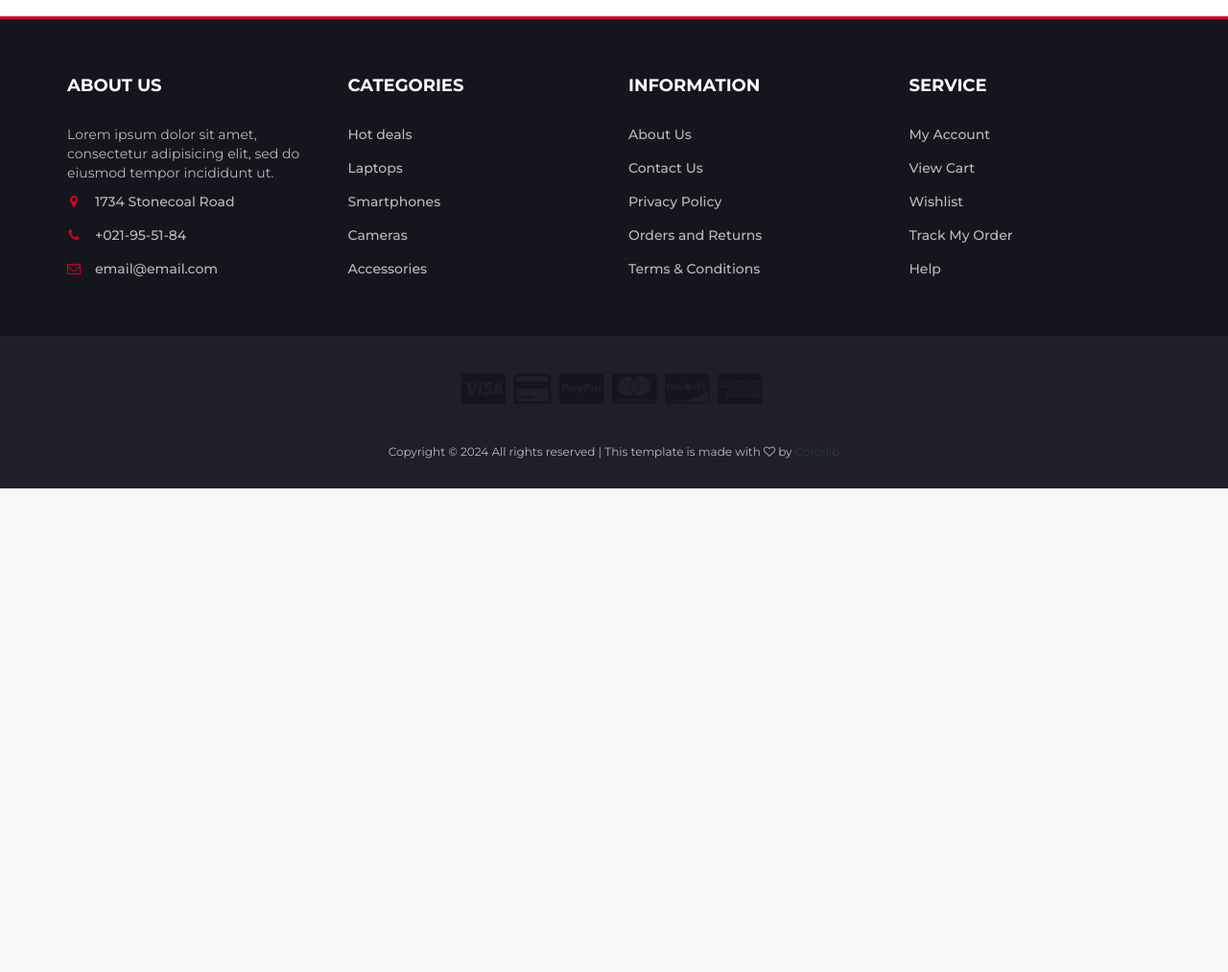
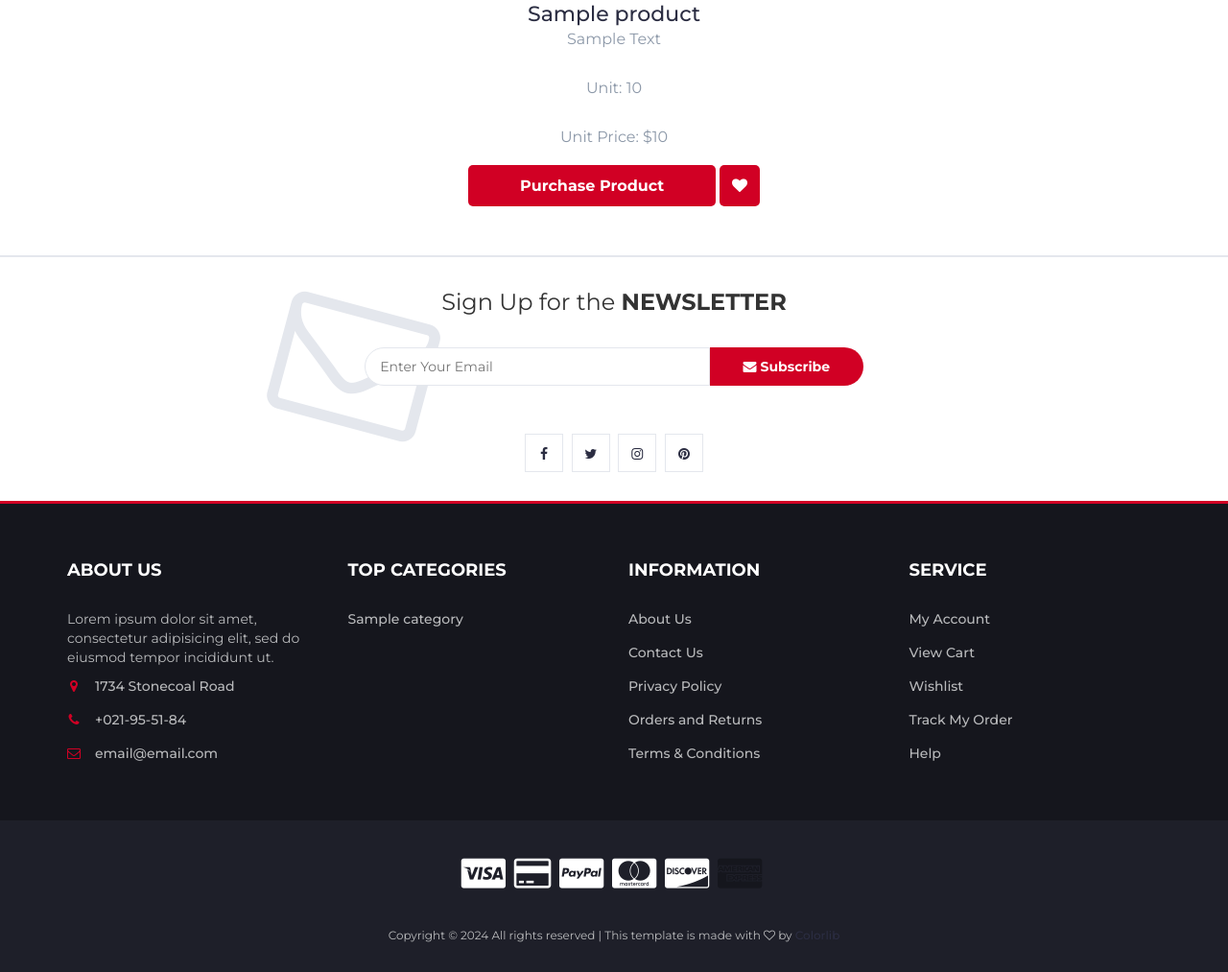
Before and after one commit to mattiasstjernstrom/agile-project, a Python web app: template templates/products/product.html in a window 1280 px wide. Shown: the part 556-1569 px from the top of the page at 96% size. Before the commit the page ends 1065 px from the top, so only its background shows below. Run offline with Jinja, Linux system fonts and the light colour scheme; the template is opened without the code that fills it: most values are stand-ins (such as "Sample title", 1, 10 or a date in 2020); form fields are guessed from the names that the template uses.

Commit message:
Some ui-bugs

```diff
--- a/app.py
+++ b/app.py
@@ -10,7 +10,7 @@ from areas.site.sitePages import siteBluePrint
 from areas.products import productBluePrint
 from areas.admin import adminBluePrint
 from areas.error import errorHandlersBluePrint
-from areas.products.services import user_is_subscribed
+from areas.products.services import user_is_subscribed, getTrendingCategories
 from models import db, seedData, user_datastore, Category
 
 app = Flask(__name__)
@@ -41,6 +41,7 @@ def context_processor():
         is_subscribed_to_newsletter = True
 
     all_categories = Category().query.all()
+    top_categories = getTrendingCategories(5)
 
     # TODO: Replace with actual data:
     user_specific_context = {
@@ -51,6 +52,7 @@ def context_processor():
     return dict(
         is_subscribed_to_newsletter=is_subscribed_to_newsletter,
         all_categories=all_categories,
+        top_categories=top_categories,
         **user_specific_context
     )
 
@@ -59,4 +61,4 @@ if __name__ == "__main__":
     with app.app_context():
         # upgrade()
         seedData(security)
-        app.run(debug=True, port=5500)
+        app.run(debug=True, port=5000)
--- a/areas/admin/__init__.py
+++ b/areas/admin/__init__.py
@@ -11,7 +11,7 @@ from forms import (
 )
 from models import NewsletterEmails, Newsletter, db
 from areas.products.services import user_is_subscribed
-from extensions import mail  # Förbreedd för att kunna skicka mail
+from extensions import mail
 
 adminBluePrint = Blueprint("admin", __name__)
 
--- a/static/css/style.css
+++ b/static/css/style.css
@@ -121,7 +121,6 @@ ol {
   background: #d10024;
   color: white;
   margin-bottom: 20px !important;
-
 }
 /*----------------------------*\
 	Inputs
@@ -324,14 +323,14 @@ textarea.input {
 
 .section-title {
   position: relative;
-  margin-bottom: 30px;
-  margin-top: 15px;
+  margin-bottom: 15px;
+  margin-top: 30px;
 }
 
 .section-title .title {
   display: inline-block;
   text-transform: uppercase;
-  margin: 0px;
+  margin: 20px 0 50px 0;
 }
 
 .section-title .section-nav {
@@ -2252,13 +2251,11 @@ textarea.input {
 .product-box {
   font: 13px/23px "Poppins", sans-serif;
   color: #303336;
-  padding: 40px 0;
-  box-shadow: 10px 5px 5px grey;
 }
 
 .productcontainer {
   margin: 0 auto;
-  width: 300px;
+  width: 320px;
   height: 465px;
   background: white;
   border-radius: 3px;
@@ -2268,12 +2265,12 @@ textarea.input {
 .price {
   position: absolute;
   top: 180px;
-  left: 35%;
+  left: 30%;
   color: white;
   text-align: center;
   background: rgba(0, 153, 255, 0.8);
   border-radius: 50%;
-  padding: 19px 33px;
+  padding: 33px;
   font-size: 22px;
 }
 
@@ -2307,7 +2304,18 @@ textarea.input {
   border-radius: 5px;
 }
 
-.button:hover {
+.button-small {
+  text-decoration: none;
+  background: #d10024;
+  color: white;
+  font-size: 16px;
+  font-weight: 700;
+  padding: 12px 13px;
+  border-radius: 5px;
+}
+
+.button:hover,
+.button-small:hover {
   background: #e71235;
   color: white;
 }
@@ -2324,7 +2332,6 @@ textarea.input {
   width: 100%;
   justify-content: center;
   align-items: center;
-  margin: 50px 0;
 }
 
 /*! Overrides bootstrap */
--- a/templates/baseTemplate.html
+++ b/templates/baseTemplate.html
@@ -269,13 +269,16 @@
 
             <div class="col-md-3 col-xs-6">
               <div class="footer">
-                <h3 class="footer-title">Categories</h3>
+                <h3 class="footer-title">Top Categories</h3>
                 <ul class="footer-links">
-                  <li><a href="#">Hot deals</a></li>
-                  <li><a href="#">Laptops</a></li>
-                  <li><a href="#">Smartphones</a></li>
-                  <li><a href="#">Cameras</a></li>
-                  <li><a href="#">Accessories</a></li>
+                  {% for Categories in top_categories %}
+                  <li>
+                    <a
+                      href="{{ url_for('product.category', id=Categories.CategoryID) }}"
+                      >{{ Categories.CategoryName }}</a
+                    >
+                  </li>
+                  {% endfor %}
                 </ul>
               </div>
             </div>
@@ -323,21 +326,31 @@
           <!-- row -->
           <div class="row">
             <div class="col-md-12 text-center">
-              <ul class="footer-payments">
+              <ul class="footer-payments" style="color: white">
                 <li>
-                  <a href="#"><i class="fa fa-cc-visa"></i></a>
+                  <a href="#"
+                    ><i class="fa fa-cc-visa" style="color: white"></i
+                  ></a>
                 </li>
                 <li>
-                  <a href="#"><i class="fa fa-credit-card"></i></a>
+                  <a href="#"
+                    ><i class="fa fa-credit-card" style="color: white"></i
+                  ></a>
                 </li>
                 <li>
-                  <a href="#"><i class="fa fa-cc-paypal"></i></a>
+                  <a href="#"
+                    ><i class="fa fa-cc-paypal" style="color: white"></i
+                  ></a>
                 </li>
                 <li>
-                  <a href="#"><i class="fa fa-cc-mastercard"></i></a>
+                  <a href="#"
+                    ><i class="fa fa-cc-mastercard" style="color: white"></i
+                  ></a>
                 </li>
                 <li>
-                  <a href="#"><i class="fa fa-cc-discover"></i></a>
+                  <a href="#"
+                    ><i class="fa fa-cc-discover" style="color: white"></i
+                  ></a>
                 </li>
                 <li>
                   <a href="#"><i class="fa fa-cc-amex"></i></a>
--- a/templates/products/product.html
+++ b/templates/products/product.html
@@ -1,2 +1,28 @@
-{% extends "baseTemplate.html" %} {% block title %}Start{% endblock %} {% block
-maincontent %} {{ product.ProductName }} {% endblock %}
+{% extends "baseTemplate.html" %} {% block title %} {{ product.ProductName }}{%
+endblock %} {% block maincontent %}
+
+<div class="information">
+  <img
+    src="https://picsum.photos/300/300?{{ product.ProductID }}"
+    alt="cookies"
+    class="hero-image" />
+  <div class="name">
+    <a href="{{ url_for('product.product', id=product.ProductID) }}"
+      >{{ product.ProductName }}</a
+    >
+  </div>
+  <div class="store">Sample Text</div>
+  <div class="store">Unit: {{ product.QuantityPerUnit }}</div>
+  <div class="store">Unit Price: ${{ product.UnitPrice }}</div>
+  <a
+    href="{{ url_for('product.product', id=product.ProductID) }}
+            "
+    class="button"
+    >Purchase Product</a
+  >
+  <a href="#" class="button-small">
+    <i class="fa fa-heart"></i>
+  </a>
+</div>
+
+{% endblock %}
```
Also changed, not shown: _liveserverhack/index.html (added, +110 -0 lines), areas/products/services.py (+4 -3 lines), templates/products/index.html (+15 -6 lines), _liveserverhack/readme.md (added), 1 other file.
